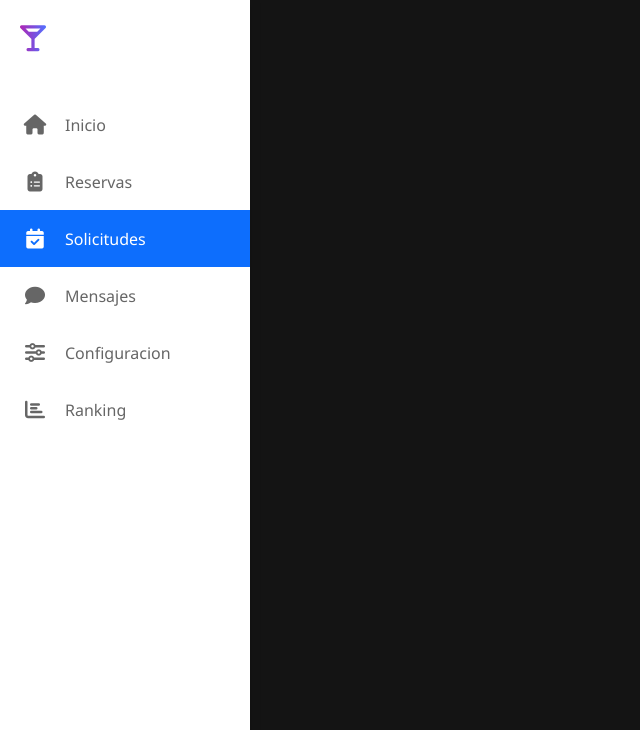
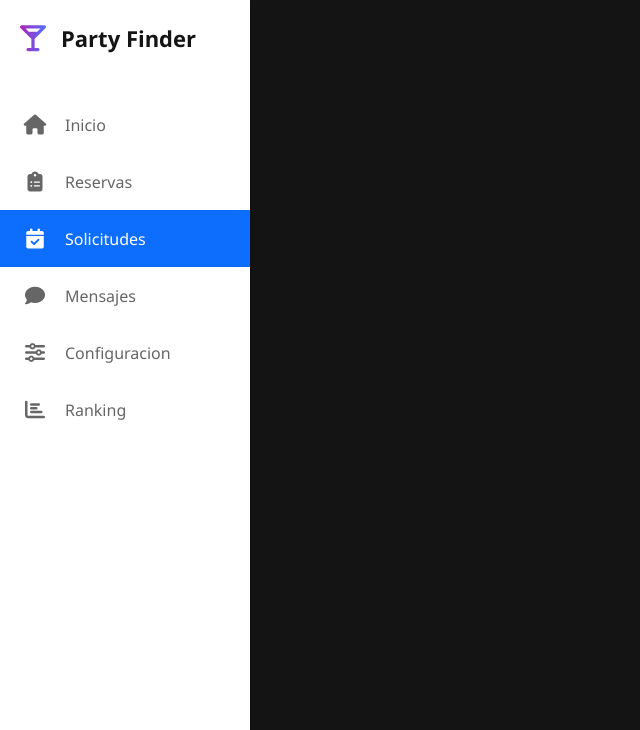
Before and after one commit to SebS-2005/PartyFinder2.0, a plain HTML site: page partyfinder.html in a window 1280 px wide. Both pictures are taken after a click on the link "Inicio". Shown: the top 730 px of the page, without its empty margins (0-640 px from the left). Drawn offline with Linux system fonts and the light colour scheme.

Commit message:
nuevos estilos

```diff
--- a/css/partyfinder.css
+++ b/css/partyfinder.css
@@ -58,6 +58,7 @@
             white-space: nowrap;
             opacity: 0;
             transition: opacity 0.3s ease;
+            color: #141414;
         }
 
         .sidebar:hover .logo-text {
```
